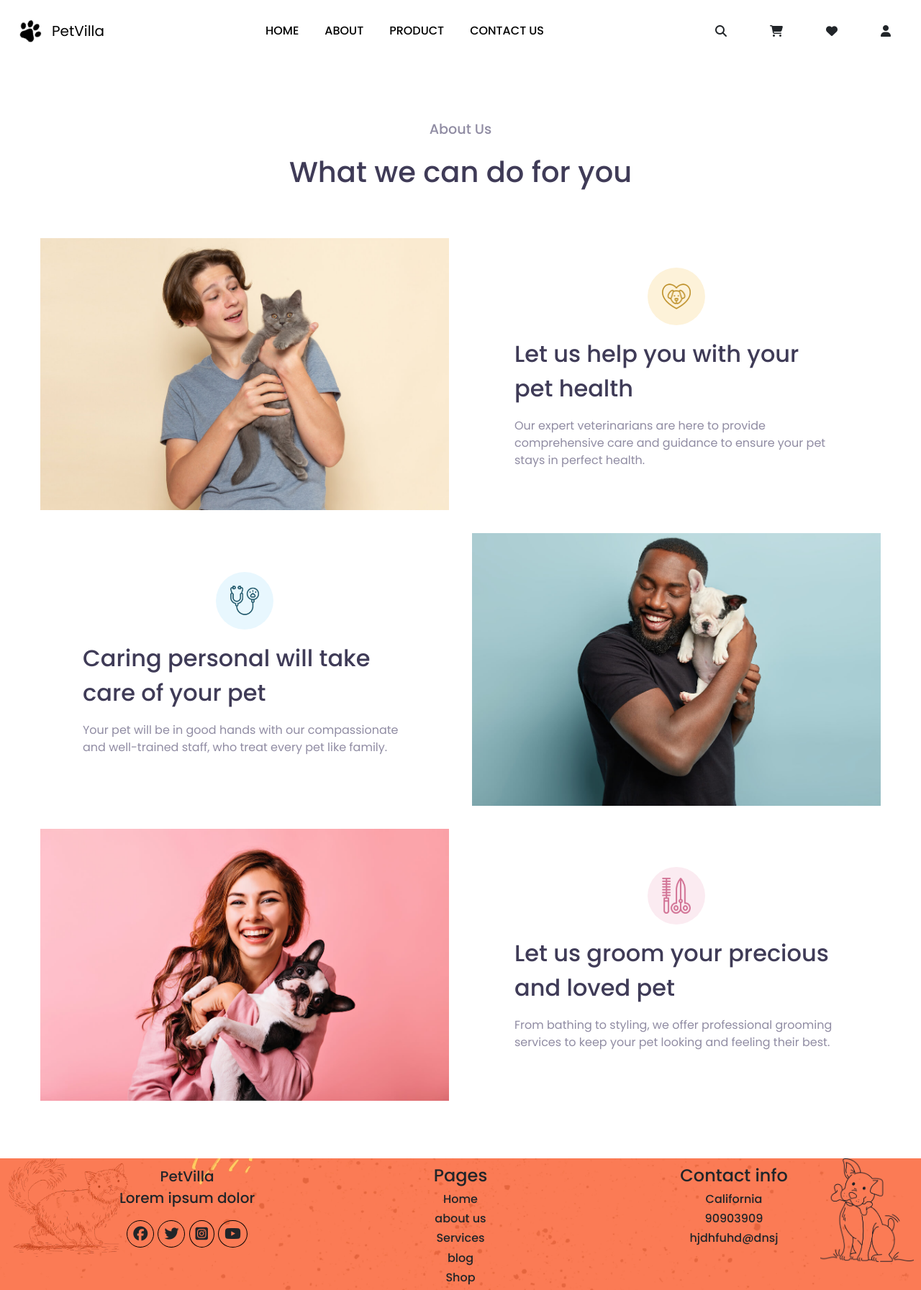
After one commit to AVP646/PetVilla, a PHP site: page /Pages/about.php in a window 1280 px wide. The commit adds this page. Shown: the whole page at 72% size. Run offline with PHP 8.4, Linux system fonts and the light colour scheme.

Commit message:
about done

```diff
--- /dev/null
+++ b/Pages/about.php
@@ -0,0 +1,244 @@
+<?php include '../partial/_navbar.php' ?> <!-- Navbar -->
+
+<!DOCTYPE html>
+<html lang="en">
+
+<head>
+    <meta charset="UTF-8">
+    <meta name="viewport" content="width=device-width, initial-scale=1.0">
+    <title>Document</title>
+
+    <style>
+        @import url("https://fonts.googleapis.com/css2?family=Poppins:ital,wght@0,100;0,200;0,300;0,400;0,500;0,600;0,700;0,800;0,900;1,100;1,200;1,300;1,400;1,500;1,600;1,700;1,800;1,900&display=swap");
+
+        :root {
+            --primary-color: #dcd7f8;
+            --text-dark: #3f3b57;
+            --text-light: #908ca3;
+            --white: #ffffff;
+            --max-width: 1200px;
+        }
+
+        * {
+            padding: 0;
+            margin: 0;
+            box-sizing: border-box;
+        }
+
+        .section__container {
+            max-width: var(--max-width);
+            padding: 5rem 1rem;
+            margin: auto;
+
+        }
+
+        .section__subheader {
+            font-size: 1.2rem;
+            font-weight: 500;
+            color: var(--text-light);
+            text-align: center;
+        }
+
+        .section__header {
+            font-size: 2.5rem;
+            font-weight: 500;
+            color: var(--text-dark);
+            text-align: center;
+            line-height: 3.5rem;
+        }
+
+        img {
+            display: flex;
+            width: 100%;
+        }
+
+        a {
+            text-decoration: none;
+            transition: 0.3s;
+        }
+
+        ul {
+            list-style: none;
+        }
+
+        html,
+        body {
+            scroll-behavior: smooth;
+        }
+
+        body {
+            font-family: "Poppins", sans-serif;
+        }
+
+        .about__row {
+            margin-top: 2rem;
+            display: flex;
+            gap: 2rem;
+            flex-direction: column;
+            overflow: hidden;
+        }
+
+        .about__row:nth-child(3) {
+            margin-top: 4rem;
+        }
+
+        .about__image {
+            flex: 1;
+            max-width: 400px;
+            margin-inline: auto;
+        }
+
+        .about__content {
+            flex: 1;
+            text-align: center;
+        }
+
+        .about__content span {
+            margin-inline: auto;
+            margin-bottom: 1rem;
+            width: 80px;
+            aspect-ratio: 1;
+            display: flex;
+            align-items: center;
+            justify-content: center;
+            border-radius: 100%;
+        }
+
+        .about__content span img {
+            max-width: 40px;
+        }
+
+        .about__row:nth-child(3) .about__content span {
+            background-color: #fdf2d9;
+        }
+
+        .about__row:nth-child(4) .about__content span {
+            background-color: #e8f7fe;
+        }
+
+        .about__row:nth-child(5) .about__content span {
+            background-color: #fbebf1;
+        }
+
+        .about__content h4 {
+            max-width: 450px;
+            margin-inline: auto;
+            margin-bottom: 1rem;
+            font-size: 2rem;
+            font-weight: 500;
+            color: var(--text-dark);
+            line-height: 3rem;
+        }
+
+        .about__content p {
+            max-width: 450px;
+            margin-inline: auto;
+            color: var(--text-light);
+        }
+
+        @media (width > 768px) {
+
+            .about__row {
+                flex-direction: row;
+                align-items: center;
+            }
+
+            .about__row:nth-child(4) {
+                flex-direction: row-reverse;
+            }
+
+            .about__image {
+                max-width: unset;
+                margin-inline: auto;
+            }
+
+            .about__content {
+                text-align: left;
+            }
+
+        }
+    </style>
+
+</head>
+
+<body>
+    <section class="section__container about__container" id="about">
+        <p class="section__subheader">About Us</p>
+        <h2 class="section__header">What we can do for you</h2>
+        <div class="about__row">
+            <div class="about__image">
+                <img src="../images/about-1.jpg" alt="about" />
+            </div>
+            <div class="about__content">
+                <span><img src="../images/about-1-icon.png" alt="about-icon" /></span>
+                <h4>Let us help you with your pet health</h4>
+                <p>
+                    Our expert veterinarians are here to provide comprehensive care and
+                    guidance to ensure your pet stays in perfect health.
+                </p>
+            </div>
+        </div>
+        <div class="about__row">
+            <div class="about__image">
+                <img src="../images/about-2.jpg" alt="about" />
+            </div>
+            <div class="about__content">
+                <span><img src="../images/about-2-icon.png" alt="about-icon" /></span>
+                <h4>Caring personal will take care of your pet</h4>
+                <p>
+                    Your pet will be in good hands with our compassionate and
+                    well-trained staff, who treat every pet like family.
+                </p>
+            </div>
+        </div>
+        <div class="about__row">
+            <div class="about__image">
+                <img src="../images/about-3.jpg" alt="about" />
+            </div>
+            <div class="about__content">
+                <span><img src="../images/about-3-icon.png" alt="about-icon" /></span>
+                <h4>Let us groom your precious and loved pet</h4>
+                <p>
+                    From bathing to styling, we offer professional grooming services to
+                    keep your pet looking and feeling their best.
+                </p>
+            </div>
+        </div>
+    </section>
+
+    <script src="https://unpkg.com/scrollreveal"></script>
+    <script>
+        const scrollRevealOption = {
+            distance: "50px",
+            origin: "bottom",
+            duration: 1000,
+        };
+
+        ScrollReveal().reveal(
+            ".about__row:nth-child(3) .about__image img, .about__row:nth-child(5) .about__image img", {
+            ...scrollRevealOption,
+            origin: "left",
+        }
+        );
+        ScrollReveal().reveal(".about__row:nth-child(4) .about__image img", {
+            ...scrollRevealOption,
+            origin: "right",
+        });
+        ScrollReveal().reveal(".about__content span", {
+            ...scrollRevealOption,
+            delay: 500,
+        });
+        ScrollReveal().reveal(".about__content h4", {
+            ...scrollRevealOption,
+            delay: 1000,
+        });
+        ScrollReveal().reveal(".about__content p", {
+            ...scrollRevealOption,
+            delay: 1500,
+        });
+    </script>
+</body>
+
+</html>
+
+<?php include "../partial/_footer.php"; ?>
--- a/Pages/index.php
+++ b/Pages/home.php
@@ -217,6 +217,7 @@
             font-family: "Baloo 2", cursive;
             font-size: 20px;
             filter: drop-shadow(2px 5px 5px grey);
+            display: flex;
         }
 
         .arrow {
@@ -285,7 +286,7 @@
             </svg>
         </div>
     </section>
-    <?php include "../Pages/shop_by_pet.php"; ?>
+    <?php include "shop_by_pet.php"; ?>
     <script>
         const sliderTrack = document.getElementById('sliderTrack');
         const totalSlides = sliderTrack.children.length;
--- a/partial/_footer.php
+++ b/partial/_footer.php
@@ -61,7 +61,7 @@
         <div class="container text-center ">
             <div class="row align-items-start">
                 <div class="col foot-d">
-                    <a class="navbar-brand footer-title" href="index.php"><img src="../images/footer-bg.webp"  alt="" class="footer-im"> PetVilla</a>
+                    <a class="navbar-brand footer-title" href="index.php"> PetVilla</a>
                     <p>Lorem ipsum dolor</p>
                     <i class="fa-brands fa-facebook"></i>
                     <i class="fa-brands fa-twitter"></i>
--- a/partial/_navbar.php
+++ b/partial/_navbar.php
@@ -68,17 +68,17 @@
 <!-- this is navabr and it work with bootstrap  -->
     <nav class="navbar navbar-expand-lg BG-COLOR ">
   <div class="container-fluid">
-    <a class="navbar-brand nav-title" href="index.php"><img src="../images/logo.png" alt="" class="nav-im" > PetVilla</a>
+    <a class="navbar-brand d-flex align-items-center" href="index.php"><img src="../images/logo.png" alt="" class="nav-im" > PetVilla</a>
     <button class="navbar-toggler" type="button" data-bs-toggle="collapse" data-bs-target="#navbarSupportedContent" aria-controls="navbarSupportedContent" aria-expanded="false" aria-label="Toggle navigation">
       <span class="navbar-toggler-icon"></span>
     </button>
     <div class="collapse navbar-collapse" id="navbarSupportedContent">
       <ul class="navbar-nav me-auto mb-2 mb-lg-0 ms-auto nav-links">
         <li class="nav-item">
-          <a data-aos="fade-down" data-aos-duration="1200" class="nav-link active  nav-links" aria-current="page" href="index.php">HOME</a>
+          <a data-aos="fade-down" data-aos-duration="1200" class="nav-link active  nav-links" aria-current="page" href="../Pages/home.php">HOME</a>
         </li>
          <li class="nav-item">
-          <a data-aos="fade-down" data-aos-duration="1300" class="nav-link active nav-links" aria-current="page" href="about_us.php">ABOUT</a>
+          <a data-aos="fade-down" data-aos-duration="1300" class="nav-link active nav-links" aria-current="page" href="../Pages/about.php">ABOUT</a>
         </li>
           <li class="nav-item">
           <a data-aos="fade-down" data-aos-duration="1400" class="nav-link active nav-links" aria-current="page" href="product.php">PRODUCT</a>
```
Also changed, not shown: images/about-1-icon.png (added), images/about-1.jpg (added), images/about-2-icon.png (added), images/about-2.jpg (added), images/about-3-icon.png (added), images/about-3.jpg (added), 1 other file.
